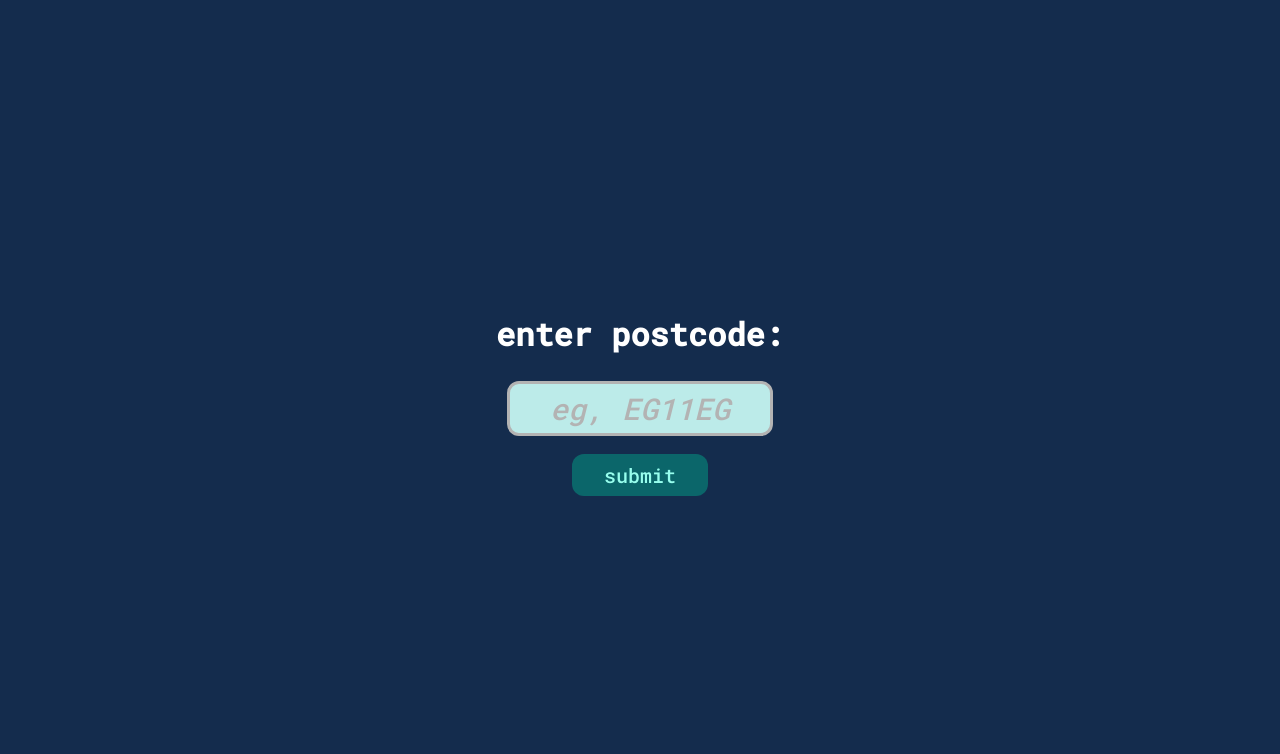
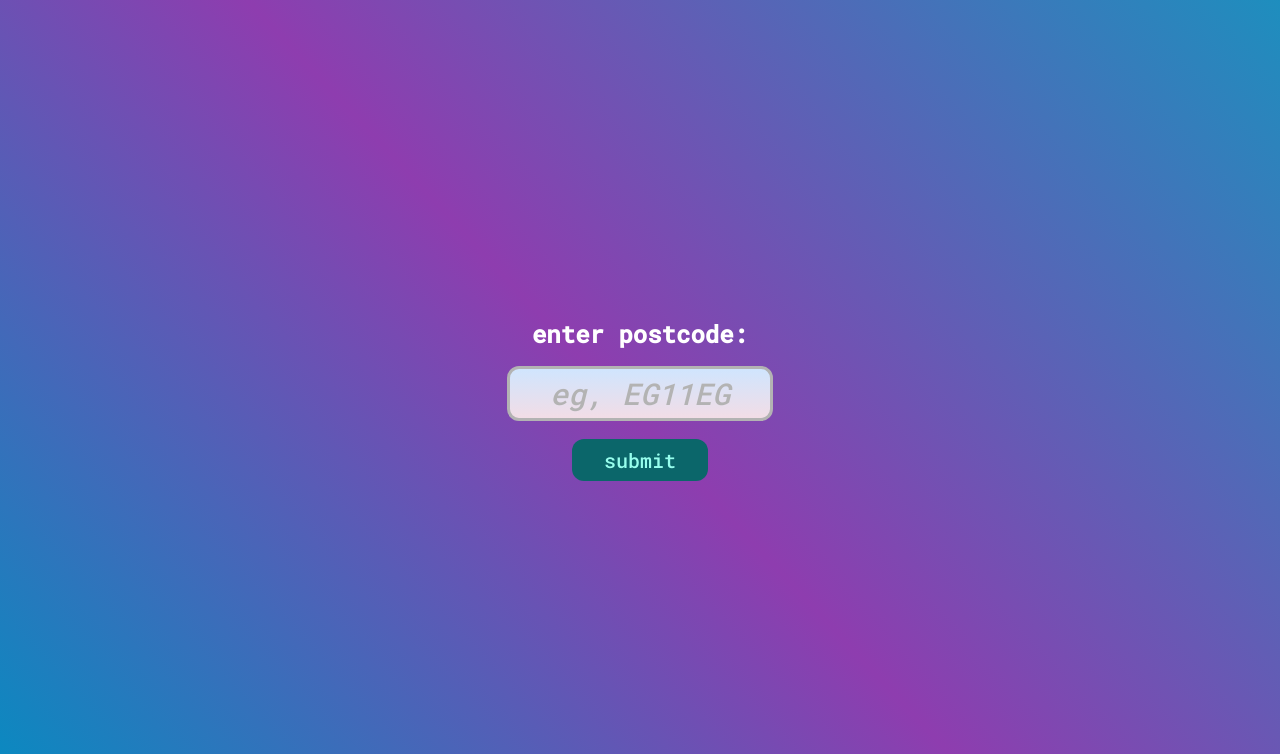
Before and after one commit to adam-gatherer/tempercent, a Flask app: page / in a window 1280 px wide. Shown: the top 754 px of the page. Run offline with Flask 3, Linux system fonts and the light colour scheme.

Commit message:
Updated HTML & CSS, improved accessibility, prettied up etc.

```diff
--- a/tempercent_app/static/css/style.css
+++ b/tempercent_app/static/css/style.css
@@ -5,25 +5,16 @@ html {
 
 body {
   color: white;
-  background-color: #142C4D;
+  background: rgb(6,140,193);
+  background: linear-gradient(47deg, rgba(6,140,193,1) 0%, rgba(142,61,175,1) 49%, rgba(30,142,190,1) 100%);
   margin: auto;
-}
-
-h3 {
-  width: 100%;
-  padding: 10px 10px;
-  margin: auto;
-  box-sizing: border-box;
-  margin: auto;
-  text-align: center;
-  font-size: 32px;
-  font-family: 'Roboto Mono', monospace;
 }
 
 input[type=text] {
   width: 70%;
   padding: 5px 0px;
-  background-color: #bcebe9;
+  background: rgb(242,221,230);
+  background: linear-gradient(0deg, rgba(242,221,230,1) 0%, rgba(208,229,254,1) 100%);
   border: solid 3px;
   border-color: #b3b3b3;
   border-radius: 12px;
@@ -35,10 +26,22 @@ input[type=text] {
   transition: width 0.4s ease-in-out;
 }
 
+form {
+  display: flex;
+  flex-direction: column;
+  align-items: center;
+  gap: 1rem;
+}
+
+label {
+  font-size: 1.5rem;
+  font-weight: bold;
+}
+
 input[type=text]:focus {
   width: 100%;
   border-radius: 2px;
-  background-color: #e9f5f4;
+  background: #e9f5f4;
   color: #142C4D;
   padding: 5px 2px;
 }
@@ -79,3 +82,8 @@ input[type=submit]:hover {
   color: #b3b3b3;
   font-style: italic
 }
+
+.postcodelable {
+  font-family: 'Roboto Mono';
+  font-weight: medium;
+}
--- a/tempercent_app/templates/index.html
+++ b/tempercent_app/templates/index.html
@@ -8,9 +8,9 @@
 </head>
    <body>
       <form action = "/postcode" method = "post">
-      	 <p align="center"><h3>enter postcode:</h3></p>
-         <p align="center"><input type = "text" name = "postcode", placeholder="eg, EG11EG" /></p>
-         <p align="center"><input type = "submit" value = "submit" /></p>
+      	 <label for="postcode" class=postcodelable>enter postcode:</label>
+         <input type = "text" name = "postcode", placeholder="eg, EG11EG" />
+         <input type = "submit" value = "submit" />
       </form>
    </body>
 </html>
```
